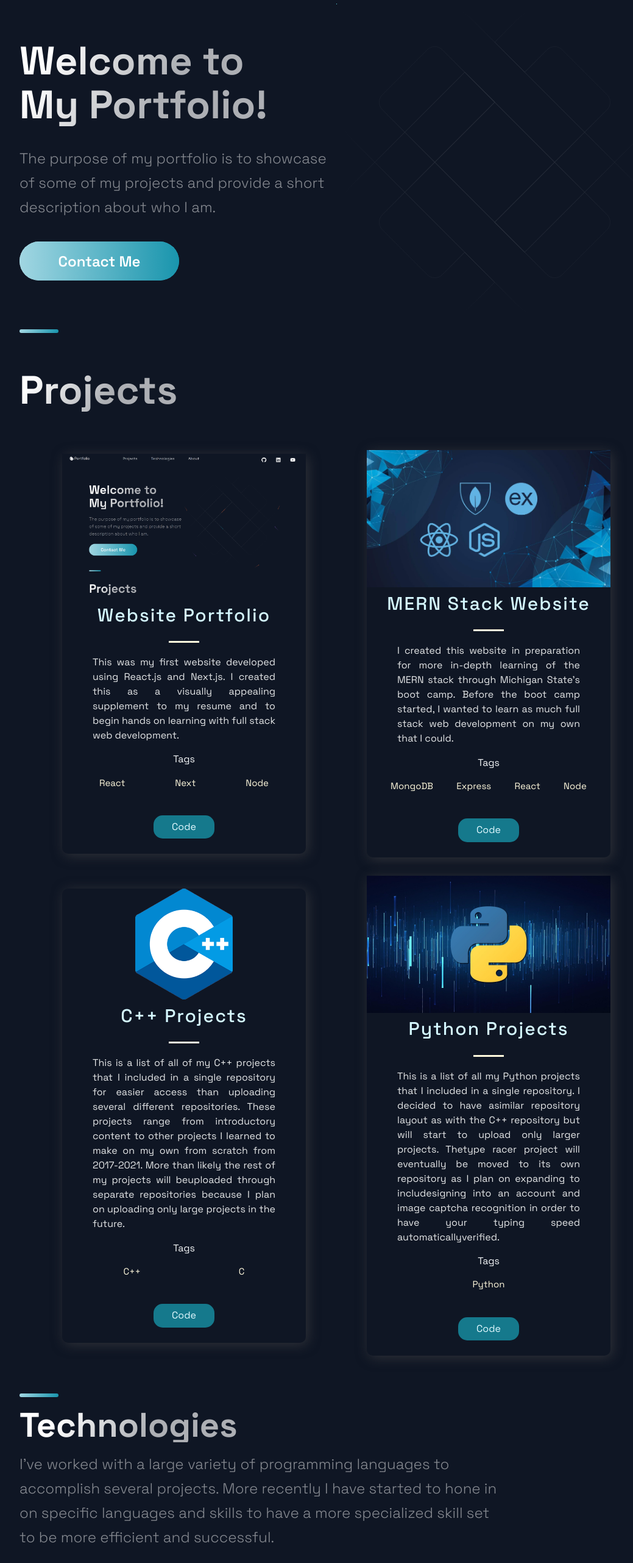
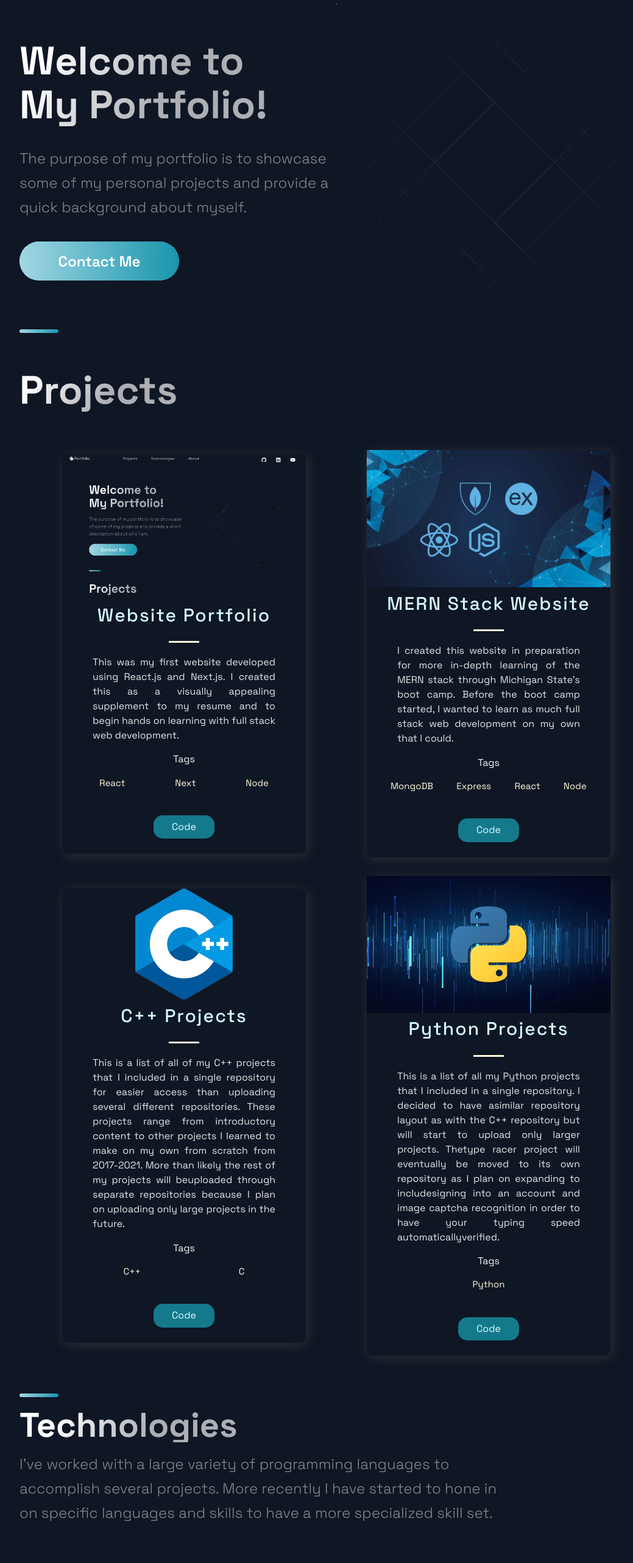
Before and after one commit to Anjato/website-portfolio, a Next.js app: page / in a window 1280 px wide. Shown: the part 234-2797 px from the top of the page at 61% size, without its empty margins (88-1127 px from the left). Built offline with nearby package versions, Linux system fonts and the light colour scheme.

Commit message:
minor text/content changes

```diff
--- a/src/components/Hero/Hero.js
+++ b/src/components/Hero/Hero.js
@@ -12,7 +12,8 @@ const Hero = (props) => (
               My Portfolio!
           </SectionTitle>
           <SectionText>
-              The purpose of my portfolio is to showcase of some of my projects and provide a short description about who I am.
+              The purpose of my portfolio is to showcase some of my personal projects and provide a quick background
+              about myself.
           </SectionText>
           <Button onClick={() => window.location = "#about"}>Contact Me</Button>
       </LeftSection>
--- a/src/components/Technologies/Technologies.js
+++ b/src/components/Technologies/Technologies.js
@@ -32,8 +32,7 @@ const Technologies = () =>  (
       <SectionTitle>Technologies</SectionTitle>
       <SectionText>
         I've worked with a large variety of programming languages to accomplish several projects. More recently I have
-          started to hone in on specific languages and skills to have a more specialized skill set to be more efficient
-          and successful.
+          started to hone in on specific languages and skills to have a more specialized skill set.
       </SectionText>
       <List>
           <ListItem>
```
